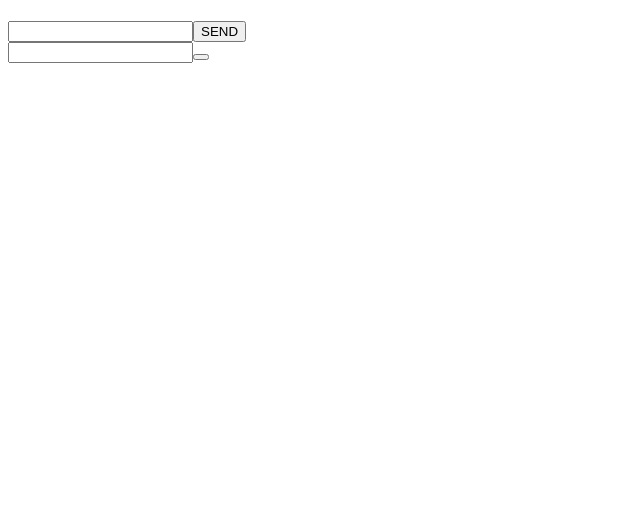
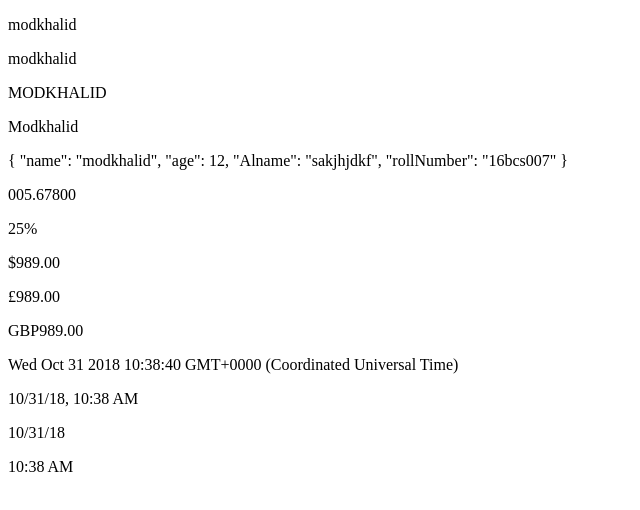
Before and after one commit to modkhalid/angular-app, an Angular app: page / in a window 1280 px wide. Shown: the top 510 px of the page, without its empty margins (0-640 px from the left). Built offline with nearby package versions, Linux system fonts and the light colour scheme.

Commit message:
pipes <p>{{ varName | number:'5.7-9'}}</p>

```diff
--- a/src/app/app.component.html
+++ b/src/app/app.component.html
@@ -1,5 +1,4 @@
-<h1 style="text-align: center">{{message}}</h1>
-<app-test (childEmitter)="message=$event" [parentData]="name"></app-test>
+<app-test></app-test>
 
 
 
@@ -7,7 +6,18 @@
 
 
 
+
+
+
+
+
+
+
+
+<!-- <h1 style="text-align: center">{{message}}</h1>
+<app-test (childEmitter)="message=$event" [parentData]="name"></app-test>
+
 <input type="text" name="khalid" #myId>
-<button (click)=onclick(myId.value)></button>
+<button (click)=onclick(myId.value)></button> -->
 
 <app-chaman [ngClass]="comp"></app-chaman>
--- a/src/app/test/test.component.html
+++ b/src/app/test/test.component.html
@@ -1,11 +1,45 @@
+<p>{{name}}</p>
+<p>{{name | lowercase}}</p>
+
+<p>{{name | uppercase}}</p>
 
 
+<p>{{name | titlecase}}</p>
+
+<p>{{ person | json }}</p>
+
+<p>{{ 5.678 | number : '3.5-9'}}</p>
+
+<p>{{ 0.25 | percent }}</p>
+
+<p>{{989 | currency }}</p>
+
+<p>{{989 | currency: 'GBP' }}</p>
+
+<p>{{989 | currency: 'GBP': 'code' }}</p>
+
+
+<p>{{ date }}</p>
+<p>{{ date | date:'short' }}</p>
+<p>{{ date | date:'shortDate' }}</p>
+<p>{{ date | date:'shortTime' }}</p>
+
+
+
+
+
+
+
+
+
+<!-- @input and OutPut -->
+<!--
 
 <p>{{name}}</p>
 <input type="text" name="kjhgh" #input>
 <button (click)=emitter(input.value)>SEND</button>
 <br>
-
+ -->
 
 
 
--- a/src/app/test/test.component.ts
+++ b/src/app/test/test.component.ts
@@ -8,14 +8,45 @@ import { Component, OnInit,Input,Output,EventEmitter } from '@angular/core';
 export class TestComponent implements OnInit {
 
   constructor() { }
+  name:string="modkhalid"
 
-  @Input('parentData') public  name;
+  person={
+  	name: "modkhalid",
+  	age : 12,
+  	Alname: "sakjhjdkf",
+  	rollNumber: "16bcs007"
 
-  @Output() public childEmitter=new EventEmitter();
+  }
+  date=new Date();
 
-  emitter(val){
-  	this.childEmitter.emit(val)
-  }
+
+
+
+
+
+
+
+
+
+
+
+
+
+
+
+
+
+
+
+
+
+  // @Input('parentData') public  name;
+
+  // @Output() public childEmitter=new EventEmitter();
+
+  // emitter(val){
+  // 	this.childEmitter.emit(val)
+  // }
 
 
 
```
